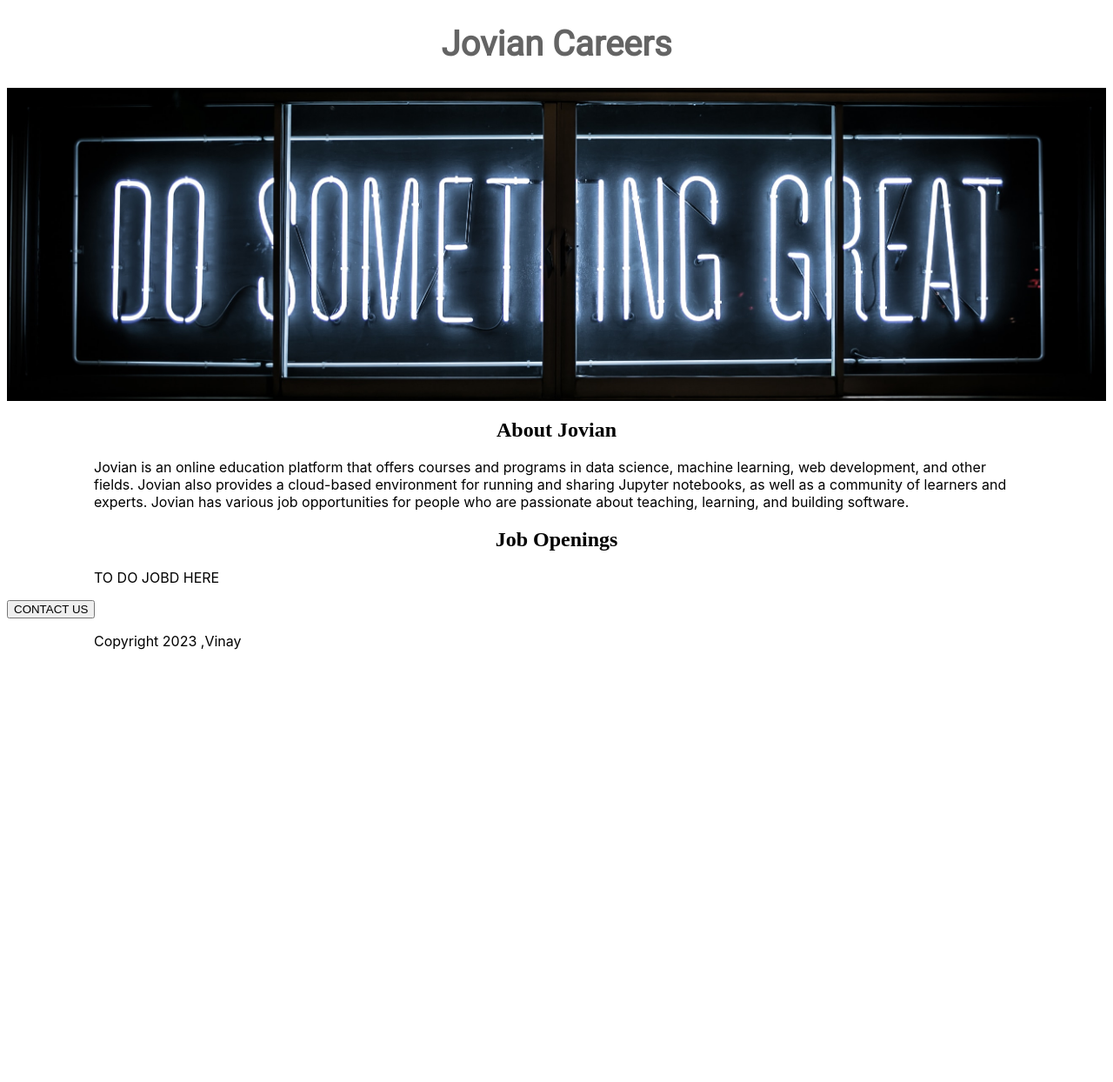
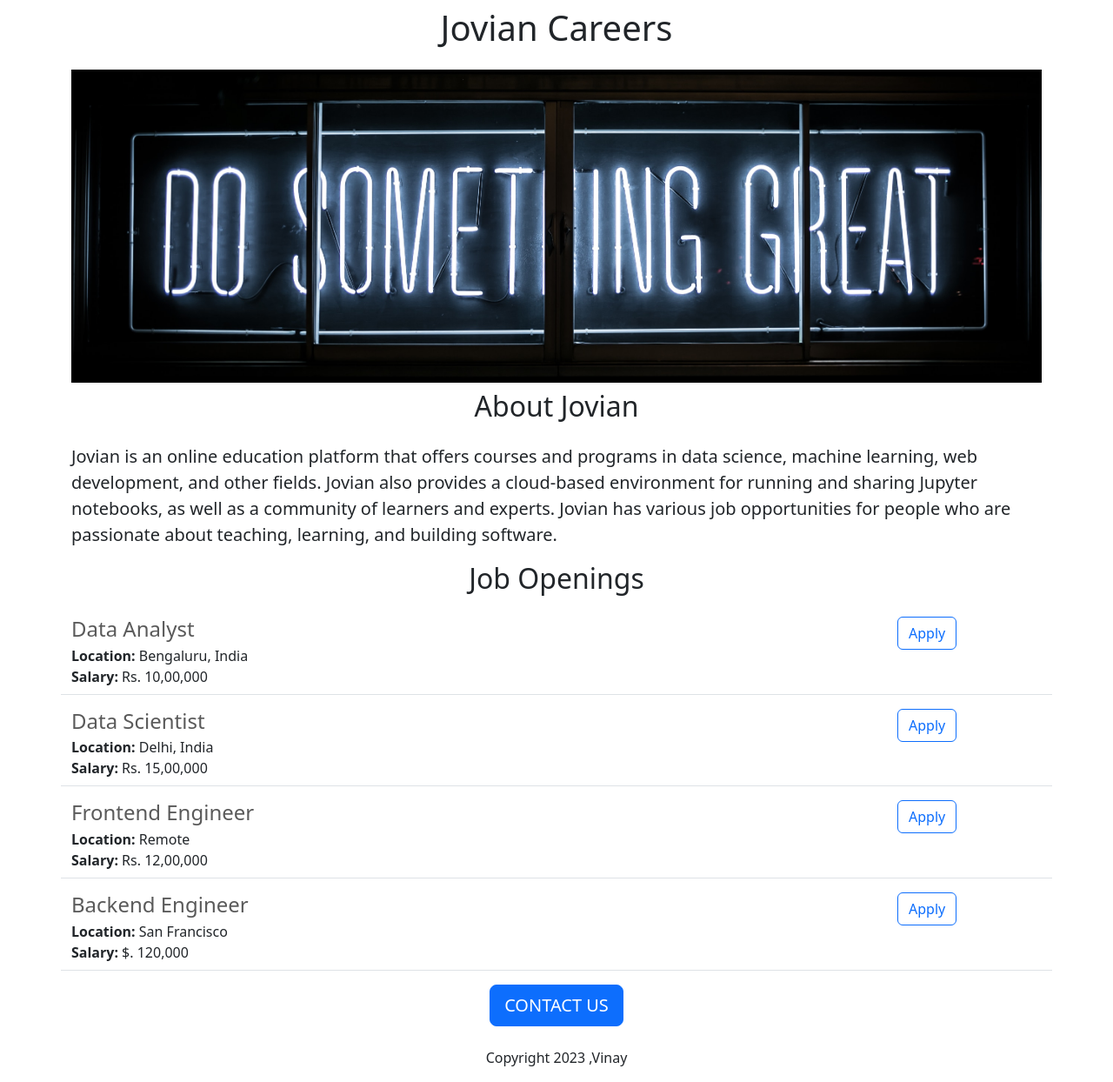
Before and after one commit to Vinay-K-Rajith/jovian-careers-website, a Flask app: page / in a window 1280 px wide. Shown: the whole page at 87% size. Before the commit the page ends 747 px from the top, so only its background shows below. Run offline with Flask 3, Linux system fonts and the light colour scheme.

Commit message:
added api and dynamic data

```diff
--- a/app.py
+++ b/app.py
@@ -1,9 +1,40 @@
-from flask import Flask, render_template
+from flask import Flask, render_template, jsonify
 app=Flask(__name__)
+JOBS = [
+{
+'id':1,
+"title": "Data Analyst",
+"Location": "Bengaluru, India",
+"salary": "Rs. 10,00,000"
+},
+  {
+  'id':2,
+  "title": "Data Scientist",
+  "Location": "Delhi, India",
+  "salary": "Rs. 15,00,000"
+  },
+  {
+  'id':3,
+  "title": "Frontend Engineer",
+  "Location": "Remote",
+  "salary": "Rs. 12,00,000"
+  },
+   {
+    'id':4,
+    "title": "Backend Engineer",
+    "Location": "San Francisco",
+    "salary": "$. 120,000"
+    },
+]
+
 
 @app.route('/')
 def hello_world():
-    return render_template('home.html')
+    return render_template('home.html',jobs=JOBS)
+
+@app.route('/api/jobs')
+def list_jobs():
+    return jsonify(JOBS)
 
 if __name__ == '__main__':
     app.run(host='0.0.0.0',debug=True)
--- a/templates/home.html
+++ b/templates/home.html
@@ -1,52 +1,43 @@
-<!DOCTYPE html>
-<html>
+<!doctype html>
+<html lang="en">
   <head>
+    <meta charset="utf-8">
+    <meta name="viewport" content="width=device-width, initial-scale=1">
     <title>Jovian Careers</title>
+    <link href="https://cdn.jsdelivr.net/npm/bootstrap@5.3.2/dist/css/bootstrap.min.css" rel="stylesheet" integrity="sha384-T3c6CoIi6uLrA9TneNEoa7RxnatzjcDSCmG1MXxSR1GAsXEV/Dwwykc2MPK8M2HN" crossorigin="anonymous">
     <link rel="stylesheet" href="https://fonts.googleapis.com/css?family=Roboto">
     <style>
-      .center {
-        display: block;
-        object-fit: cover;
-        width: 100%;
-        height: 360px;
-      }
-      h1{
-        font-family: Roboto;
-        font-size: 40px;
-        display: flex;
-      justify-content: center;
-        color: rgb(100,100,100);
-      }
-      h2{
-        display: flex;
-      justify-content: center;
-      }
-      img{
-        display: flex;
-        justify-content:center;
-      }
-      p{
-        margin-right:100px;
-        margin-left:100px;
-        display: block;
-      justify-content: center;
-        align-content:center;
-        font-size:16px;
-        font-family: -apple-system, BlinkMacSystemFont, 'Segoe UI', Roboto, Helvetica, Arial, sans-serif;
-      }
-    </style>
+#banner{
+  height: 360px;
+  width: 100%;
+  object-fit: cover;
+}
+
+
+
+
+
+ </style>
 
   </head>
   <body>
-    <div id='container'>
-    <h1>Jovian Careers</h1></h1>
-    <img class ='center' src="https://jovian-careers-website.vinay-k-rk.repl.co/static/banner.jpg"  >
-    <h2>About Jovian</h2>
-    <p>Jovian is an online education platform that offers courses and programs in data science, machine learning, web development, and other fields. Jovian also provides a cloud-based environment for running and sharing Jupyter notebooks, as well as a community of learners and experts. Jovian has various job opportunities for people who are passionate about teaching, learning, and building software.</p>
-    <h2>Job Openings</h2>
-    <p>TO DO JOBD HERE</p>
-    <button id="C">CONTACT US</button>
-      <p> Copyright 2023 ,Vinay</p>
+    <div class="container">
+    <h1 class="text-center mt-2 mb-4">Jovian Careers</h1></h1>
+    <img class ='img-fluid' id='banner' src="https://jovian-careers-website.vinay-k-rk.repl.co/static/banner.jpg"  >
+    <h2 class="text-center mt-2 mb-4">About Jovian</h2>
+    <p class="lead">Jovian is an online education platform that offers courses and programs in data science, machine learning, web development, and other fields. Jovian also provides a cloud-based environment for running and sharing Jupyter notebooks, as well as a community of learners and experts. Jovian has various job opportunities for people who are passionate about teaching, learning, and building software.</p>
+    <h2 class="text-center mt-2 mb-4">Job Openings</h2>
+      <p>{%for job in jobs%}
+        {%include 'jobitem.html'%}
+
+        {% endfor %}
+
+
+      </p>
+
+      <div class="text-center mt-2">
+    <button class="btn btn-primary btn-lg">CONTACT US</button>
+      <p class="text-center mt-4"> Copyright 2023 ,Vinay</p></div>
       </div>
     </body>
 
--- /dev/null
+++ b/templates/jobitem.html
@@ -0,0 +1,12 @@
+<div class="border-bottom row" style="margin-bottom:16px; padding-bottom:8px;">
+  <div class="col-10">
+  <h4 style="color: rgb(90,90,90); margin-bottom: 4px;">{{job['title']}}</h4>
+  <div><b>Location:</b> {{job['Location']}}</div>
+  {% if 'salary' in job %}
+    <div><b>Salary:</b> {{job['salary']}}</div>
+    {% endif %}
+    </div>
+  <div class="col-2">
+  <button type="button" class="btn btn-outline-primary">Apply</button>
+  </div>
+</div>
```
